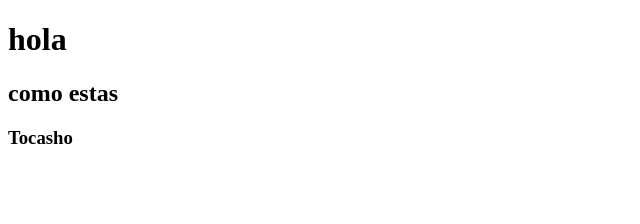
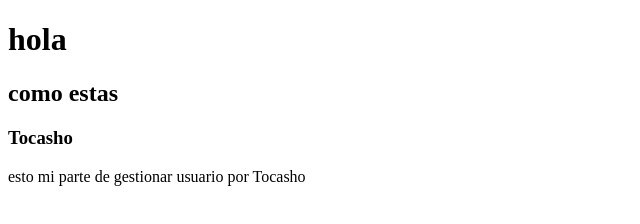
Before and after one commit to jason-ortiz0597/prueba, a plain HTML site: page index.html in a window 1280 px wide. Shown: the whole page, without its empty margins (0-640 px from the left). Drawn offline with Linux system fonts and the light colour scheme.

Commit message:
añadi un parrafo

```diff
--- a/index.html
+++ b/index.html
@@ -10,5 +10,7 @@
         <h2>como estas</h2>
         <h3>Tocasho</h3>
 
+        <p>esto mi parte de gestionar usuario por Tocasho </p>
+
 </body>
 </html>
```
